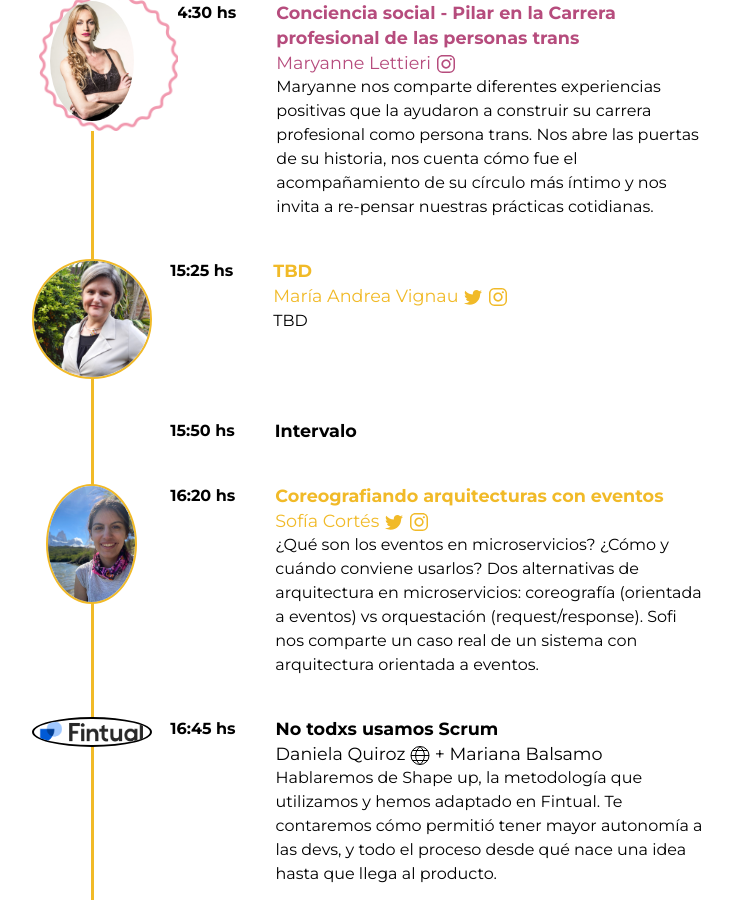
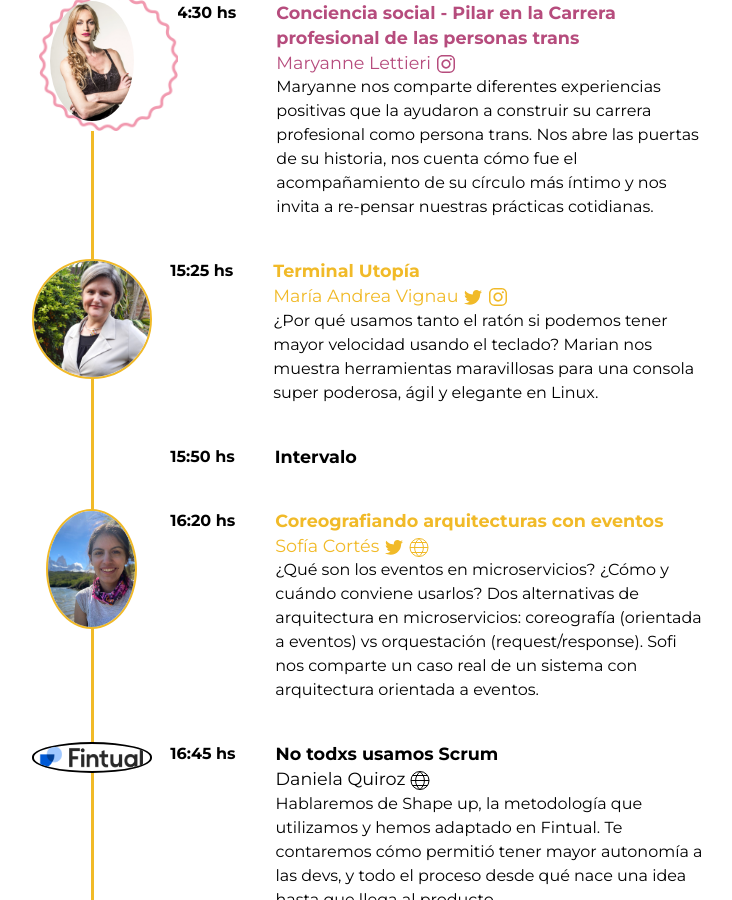
Before and after one commit to lasdesistemas/lds, a Jekyll site: the page built from femitconf2022/index.md, in a window 1280 px wide and 900 px high, scrolled down 2505 px. Shown: the whole window, without its empty margins (293-1025 px from the left). Built offline with Jekyll 4.4.1, drawn with Linux system fonts in a browser that asks for light colours; nearby versions of some CDN libraries.

Commit message:
actualizo datos agenda

```diff
--- a/_data/confs/femit2022.yml
+++ b/_data/confs/femit2022.yml
@@ -60,7 +60,7 @@ En esta charla te voy a contar cómo me convertí en data scientist y cómo Asap
       - name: Mai Slipczuk
         twitter: https://twitter.com/maisli404
         instagram: https://www.instagram.com/maiasli
-        web: https://www.linkedin.com/in/maisli
+        website: https://www.linkedin.com/in/maisli
         bio: Coordinador de proyectos educativos y gestor cultural. Estudió Profesorado de Primaria, Lic. en Educación y se especializó en Géneros. En 2019 comenzó a estudiar programación.
         photo: "Maia slipczuk.png"
   - title: Almuerzo
@@ -79,10 +79,12 @@ Nos abre las puertas de su historia, nos cuenta cómo fue el acompañamiento de
         instagram: "https://www.instagram.com/maryannelettieri"
         bio: Profesora de inglés, Capacitadora en género, diversidad e inclusión, actriz.
         photo: "Maryanne Lettieri.png"
-  - title: TBD
+  - title: Terminal Utopía
     time: "15:25"
     type: talk
-    description: TBD
+    description: "¿Por qué usamos tanto el ratón si podemos tener mayor velocidad usando el teclado?
+Marian nos muestra herramientas maravillosas para una consola super poderosa, ágil y elegante en Linux.
+"
     speakers:
       - name: María Andrea Vignau
         instagram: https://www.instagram.com/mavignau
@@ -98,10 +100,9 @@ Nos abre las puertas de su historia, nos cuenta cómo fue el acompañamiento de
     description: "¿Qué son los eventos en microservicios? ¿Cómo y cuándo conviene usarlos? Dos alternativas de arquitectura en microservicios: coreografía (orientada a eventos) vs orquestación (request/response). Sofi nos comparte un caso real de un sistema con arquitectura orientada a eventos."
     speakers:
       - name: Sofía Cortés
-        instagram: "https://www.instagram.com/codiandoarte"
         bio: Ingeniera de Software y Ayudante de cátedra en la facultad. Estudió Ing en Sistemas en UTN FRBA.
         twitter: https://twitter.com/sooficortes
-        web: https://www.linkedin.com/in/sofiavcortes
+        website: https://www.linkedin.com/in/sofiavcortes
         photo: "Sofia Cortes.jpeg"
   - title: No todxs usamos Scrum
     time: "16:45"
@@ -112,9 +113,6 @@ Nos abre las puertas de su historia, nos cuenta cómo fue el acompañamiento de
         website: "https://www.linkedin.com/in/marialourdesramirez"
         bio: Ingeniera Civil Industrial en Tecnologías de la Información, con estudios de género y políticas públicas. Tiene experiencia desarrollando tecnología cívica, y actualmente está trabajando en Fintual como software developer.
         photo: "LourdesRamirez.png"
-      - name: "Mariana Balsamo"
-        bio: "Diseñadora gráfica que luego de 10 años ejerciendo, decidió convertirse en programadora. Desde 2019 trabaja en Intive como desarrolladora frontend. Se frustra cuando las cosas no salen, se alegra cuando si, y no para de aprender. Se desconecta pintando o leyendo al sol con su galguita Marly."
-        photo: "MarianaBalsamo.png"
     sponsor:
         name: Fintual
         photo: "Fintual.png"
```
